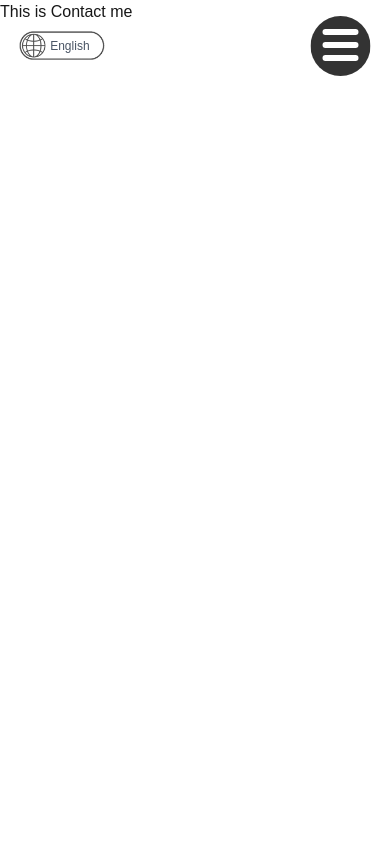
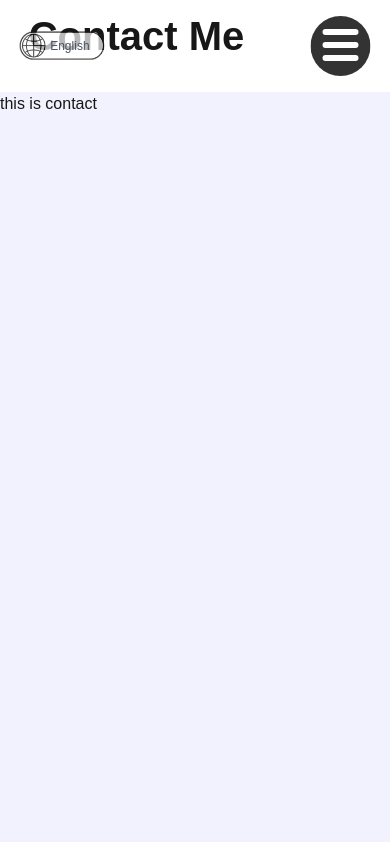
Before and after one commit to Sho8000/Portfolio-Ver4, a Next.js app: page /contactme in a window 390 px wide. Shown: the top 842 px of the page. Built offline with nearby package versions, Linux system fonts and the light colour scheme.

Commit message:
fixed header and change the db menu style

```diff
--- /dev/null
+++ b/src/app/(components)/ContactPage/Contactme.tsx
@@ -0,0 +1,12 @@
+"use client"
+//import { useLangStore } from "@/store/useLangStore";
+
+export default function Contactme() {
+//  const {data} = useLangStore();
+
+  return (
+    <section className="w-[100%] h-[100vh] bg-[#f2f2ff]">
+      <h1>this is contact</h1>
+    </section>
+  );
+}
--- a/src/app/(components)/Menu/Menu.tsx
+++ b/src/app/(components)/Menu/Menu.tsx
@@ -18,13 +18,13 @@ export default function Menu() {
       </div>
       <div className="absolute z-40 w-full h-full max-w-[660px] max-h-[840px] top-[50%] left-[50%] translate-x-[-50%] translate-y-[-50%] bg-[#2E3A59]/80">
         <div className={`w-[100%] h-[100%] flex flex-col justify-center items-center text-white ${Styles.fontSize} gap-[2rem]`}>
-          {data.menu.map((item,index)=>{
+          {data.menuItems.map((item,index)=>{
             return <Link
               key={index}
-              className={(pathName === data.menuLink[index]) ? Styles.isActive : ""}
-              href={data.menuLink[index]}
+              className={(pathName === item.link) ? Styles.isActive : ""}
+              href={item.link}
               >
-                <h2 onClick={()=>{changeMenuStatus(false)}}>{item}</h2>
+                <h2 onClick={()=>{changeMenuStatus(false)}}>{item.title}</h2>
               </Link>
             })
           }
--- a/src/app/(components)/Navbar/Nav.module.css
+++ b/src/app/(components)/Navbar/Nav.module.css
@@ -1,3 +1,49 @@
+/* Title area */
+@media only screen and (min-width:1441px){
+  .titleArea{
+    height: 100px;
+  }
+}
+
+@media only screen and (max-width:1440px){
+  .titleArea{
+    height: 80px;
+  }
+}
+
+@media only screen and (max-width:430px){
+  .titleArea{
+    height: 60px;
+  }
+}
+
+/* Text size */
+/* Text responsive */
+@media only screen and (min-width:1441px){
+  .titleFont{
+    font-size: 120px;
+    font-weight: 700;
+    line-height: 120px;
+  }
+}
+
+@media only screen and (max-width:1440px){
+  .titleFont{
+    font-size: 80px;
+    font-weight: 700;
+    line-height: 80px;
+  }
+}
+
+@media only screen and (max-width:430px){
+  .titleFont{
+    font-size: 40px;
+    font-weight: 700;
+    line-height: 40px;
+  }
+}
+
+/* Btn Layout */
 @media only screen and (min-width:769px){
   .btnLocation{
     justify-content: flex-end;
--- a/src/app/(components)/Navbar/Navbar.tsx
+++ b/src/app/(components)/Navbar/Navbar.tsx
@@ -5,9 +5,15 @@ import LanguageBtn from "../Btn/LanguageBtn";
 import MenuBtn from "../Btn/MenuBtn";
 import Menu from "../Menu/Menu";
 import Styles from "./Nav.module.css"
+import { usePathname } from "next/navigation";
+import { useLangStore } from "@/store/useLangStore";
 
 export default function Navbar() {
+  const {data} = useLangStore();
   const {isMenuOpen} = useMenuContext();
+  const pathName = usePathname();
+  const haveHeight = pathName==="/"?true:false;
+
 
   return (
     <>
@@ -15,6 +21,11 @@ export default function Navbar() {
         <LanguageBtn/>
         <MenuBtn/>
       </nav>
+      {haveHeight ||
+        <h1 className={`w-[70%] py-[1rem] box-content text-center ${Styles.titleArea} ${Styles.titleFont}`}>
+          {data.menuItems.find(item => item.link === pathName)?.title || "unknownPage"}
+        </h1>
+      }
       {isMenuOpen && <Menu/>}
     </>
   );
--- a/src/app/contactme/page.tsx
+++ b/src/app/contactme/page.tsx
@@ -1,9 +1,9 @@
+import Contactme from "../(components)/ContactPage/Contactme";
+
 export default function AboutMe() {
   return (
     <>
-      <section className="w-[100%] h-[100vh]">
-        <h1>This is Contact me</h1>
-      </section>
+      <Contactme/>
     </>
   );
 }
--- a/src/lib/db.ts
+++ b/src/lib/db.ts
@@ -24,8 +24,10 @@ import LINEPhone from "@/../public/ProjectImages/LINEPhone.png"
 
 export interface MainDBEntry {
   language: string;
-  menu: string[];
-  menuLink: string[];
+  menuItems:{
+    title:string;
+    link:string;
+  }[]
   landing: {
     jobTitleUp: string;
     jobTitleDown: string;
@@ -100,8 +102,24 @@ export interface MainDBEntry {
 export const MainDBEng:MainDBEntry[] = [
   {
     language:"English",
-    menu:["Home","About Me","My Projects","Contact Me",],
-    menuLink:["/","/aboutme","/myprojects","/contactme"],
+    menuItems:[
+      {
+        title:"Home",
+        link:"/",
+      },
+      {
+        title:"About Me",
+        link:"/aboutme",
+      },
+      {
+        title:"My Projects",
+        link:"/myprojects",
+      },
+      {
+        title:"Contact Me",
+        link:"/contactme",
+      },
+    ],
     landing:{
       jobTitleUp:"Full-Stack",
       jobTitleDown:"Developer",
@@ -259,8 +277,24 @@ export const MainDBEng:MainDBEntry[] = [
 export const MainDBJpn:MainDBEntry[] = [
   {
     language:"Japanese",
-    menu:["ホーム","自己紹介","プロジェクト","問い合わせ",],
-    menuLink:["/","/aboutme","/myprojects","/contactme"],
+    menuItems:[
+      {
+        title:"ホーム",
+        link:"/",
+      },
+      {
+        title:"自己紹介",
+        link:"/aboutme",
+      },
+      {
+        title:"プロジェクト",
+        link:"/myprojects",
+      },
+      {
+        title:"問い合わせ",
+        link:"/contactme",
+      },
+    ],
     landing:{
       jobTitleUp:"フルスタック",
       jobTitleDown:"エンジニア",
```
Also changed, not shown: src/app/(components)/ContactPage/Contactme.module.css (added).
